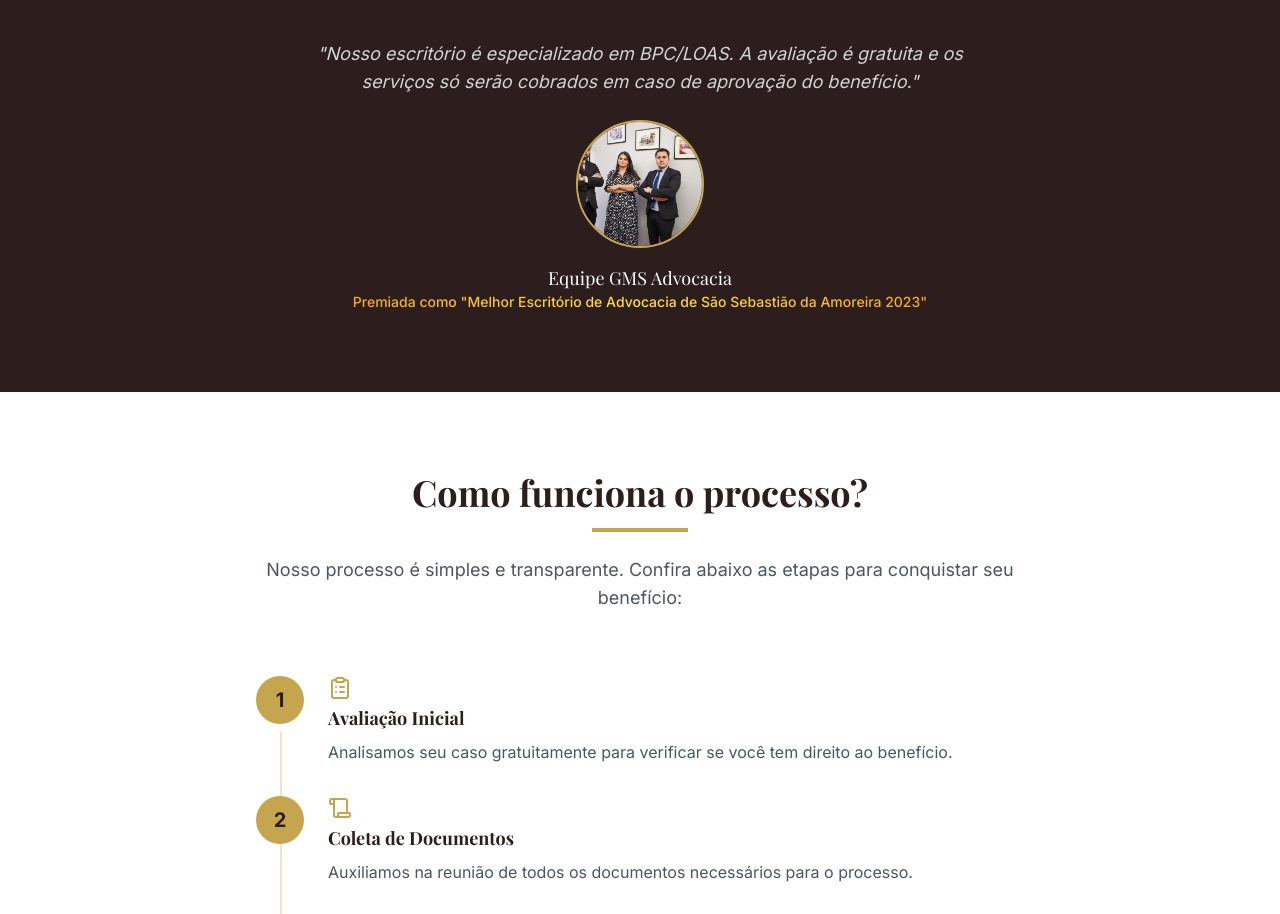
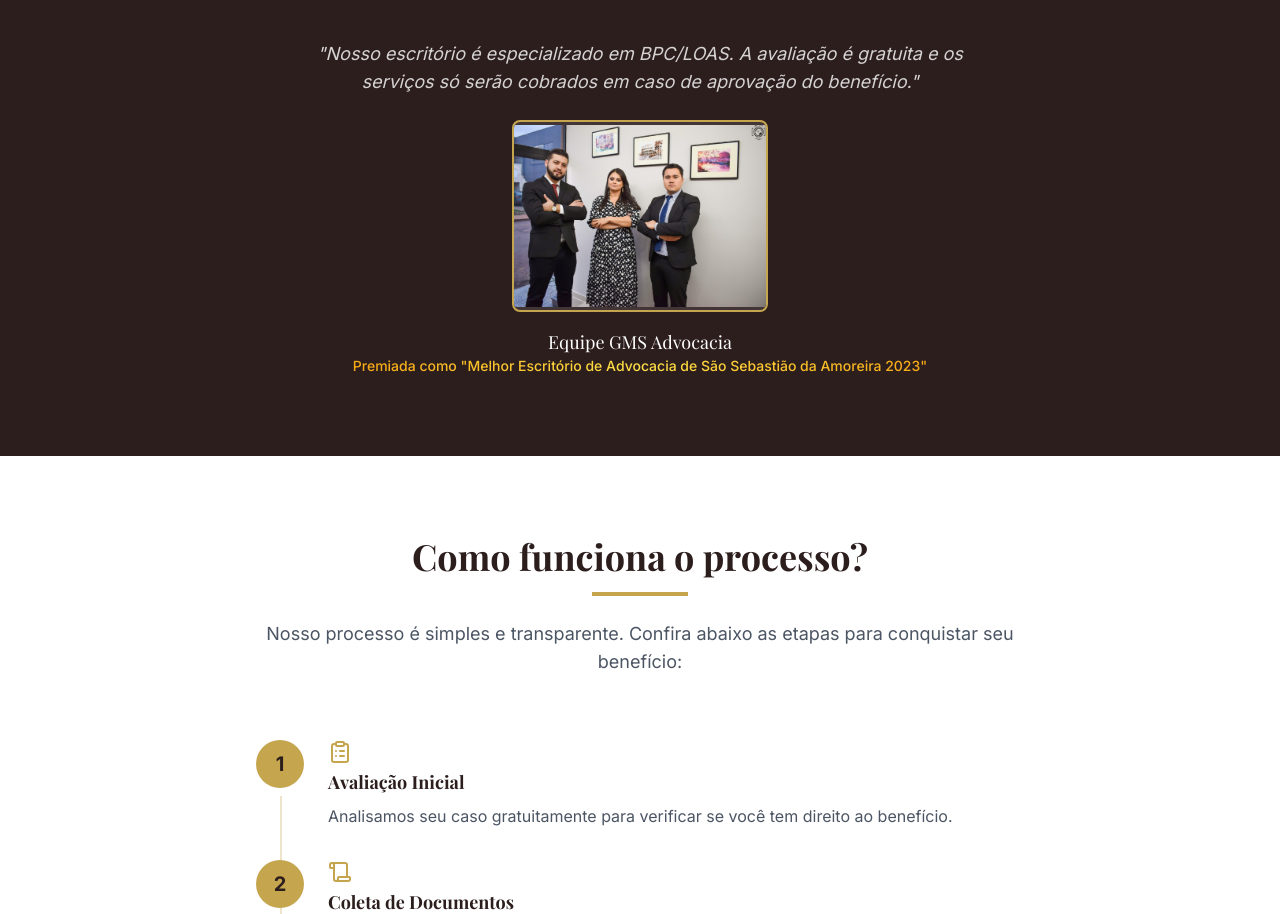
Before and after one commit to agenciarociamdigital/gmc-advocacia-bpc, a React (Vite) app: page / in a window 1280 px wide. Shown: the part 2520-3434 px from the top of the page. Built offline with nearby package versions, Linux system fonts and the light colour scheme.

Commit message:
Update Index.tsx

```diff
--- a/src/pages/Index.tsx
+++ b/src/pages/Index.tsx
@@ -362,10 +362,10 @@ const Index = () => {
                   <img
                     src="/lovable-uploads/1b8f1c9c-786f-4333-aa31-a715dae06d62.png"
                     alt="Equipe GMS Advocacia"
-                    className="w-32 h-32 rounded-full object-cover border-2 border-gms-gold"
+                    className="w-64 h-48 rounded-lg object-contain bg-white/10 border-2 border-gms-gold"
                     loading="lazy"
-                    width="128"
-                    height="128"
+                    width="256"
+                    height="192"
                   />
                 </div>
                 <p className="mt-4 font-serif text-lg">Equipe GMS Advocacia</p>
```
